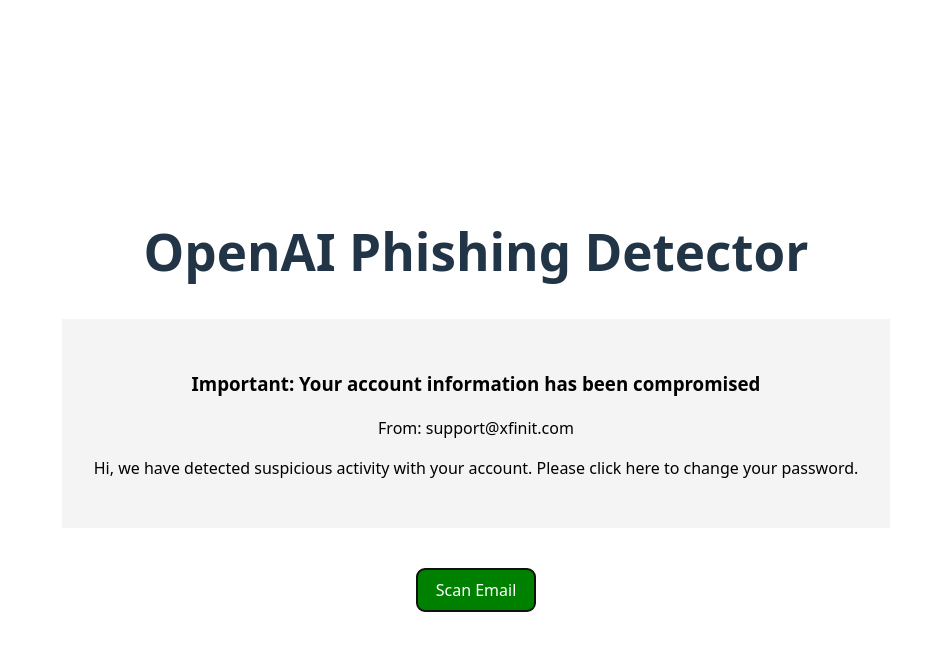
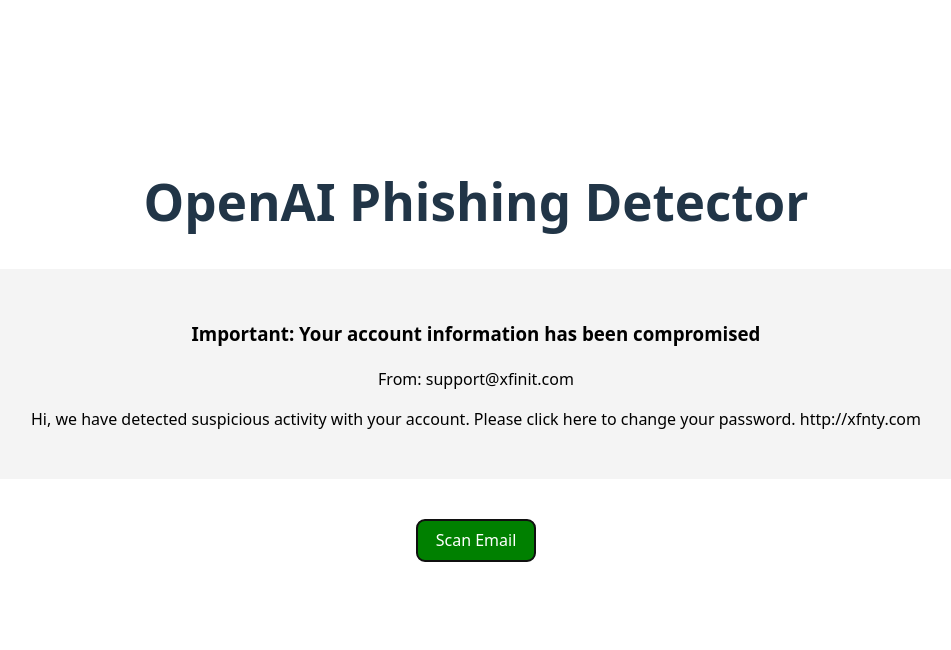
Before and after one commit to Xainax/CMPE209FinalProject, a React (Vite) app in the folder frontend/phishing-extension/: page / in a window 1280 px wide. Both pictures are taken after a click on the button "Scan Email". Shown: the top 650 px of the page, without its empty margins (164-1115 px from the left). Built offline with nearby package versions, Linux system fonts and the light colour scheme.

Commit message:
added result when you press scan email

```diff
--- a/frontend/phishing-extension/src/App.css
+++ b/frontend/phishing-extension/src/App.css
@@ -27,3 +27,11 @@
   background-color: green;
   color: white;
 }
+
+.result {
+  color: white;
+}
+
+p1 {
+  color: white;
+}
--- a/frontend/phishing-extension/src/App.jsx
+++ b/frontend/phishing-extension/src/App.jsx
@@ -10,7 +10,18 @@
   const testEmail = {
     subject: "Important: Your account information has been compromised",
     sender: "support@xfinit.com",
-    body: "Hi, we have detected suspicious activity with your account. Please click here to change your password."
+    body: "Hi, we have detected suspicious activity with your account. Please click here to change your password. http://xfnty.com"
+  }
+
+  const handleScan = async () => {
+    const testResponse = {
+      label: "Phishing",
+      explanation: "The email has urgent language and there's a suspicious link attached."
+    }
+
+    setTimeout(() => {
+      setResult(testResponse)
+    }, 500)
   }
 
   return (
@@ -25,9 +36,15 @@
           {testEmail.body}
         </p>
       </div>
-      <button>
+      <button onClick={handleScan}>
         Scan Email
       </button>
+      {result && (
+        <div className={`result ${result.label.toLowerCase()}`}>
+          <h2>{result.label}</h2>
+          <p1>{result.explanation}</p1>
+        </div>
+      )}
     </div>
   )
 }
```
Also changed, not shown: 5 other files (tests, documents, lock files or other folders).
